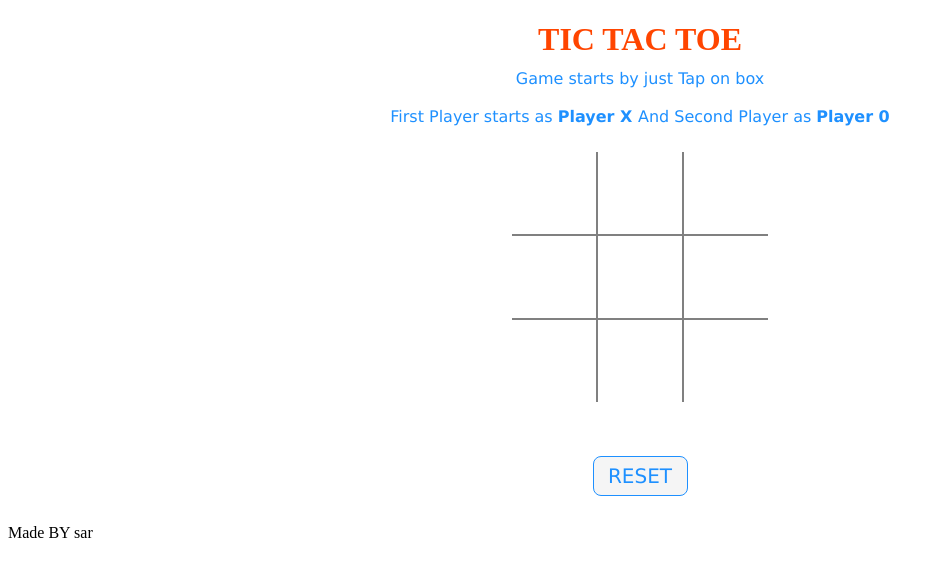
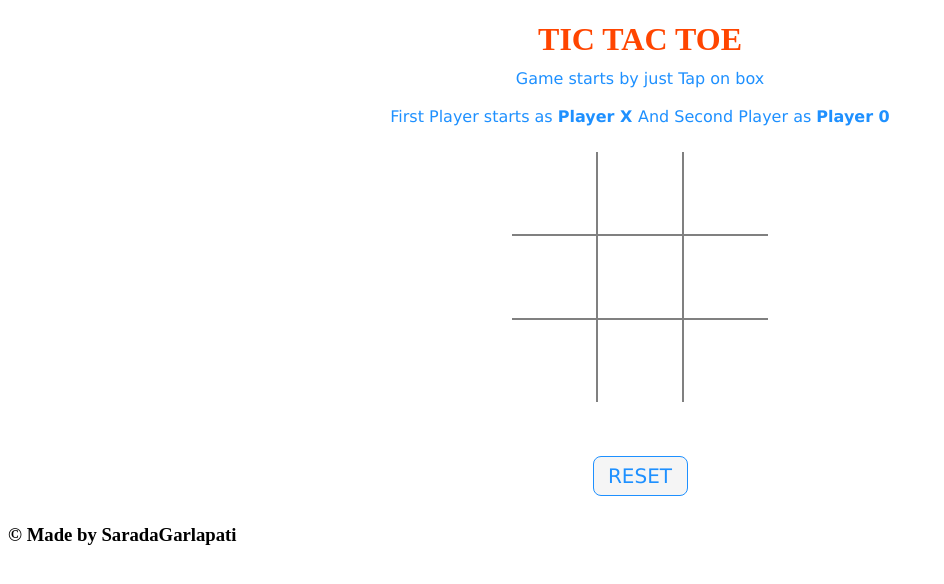
Before and after one commit to Sarada-garlapati/tic-tac-toe, a plain HTML site: page index.html in a window 1280 px wide. Shown: the whole page, without its empty margins (0-944 px from the left). Drawn offline with Linux system fonts and the light colour scheme.

Commit message:
colorupdate

```diff
--- a/index.html
+++ b/index.html
@@ -61,8 +61,8 @@
         <p id="print"></p>
     </div>
     <section class="footer">
-        <p>Made BY sar</p>
-    </section>
+        <h3> &copy Made by SaradaGarlapati</h3>
+     </section>
     <script src="index.js"></script>
 </body>
 </html>
```
